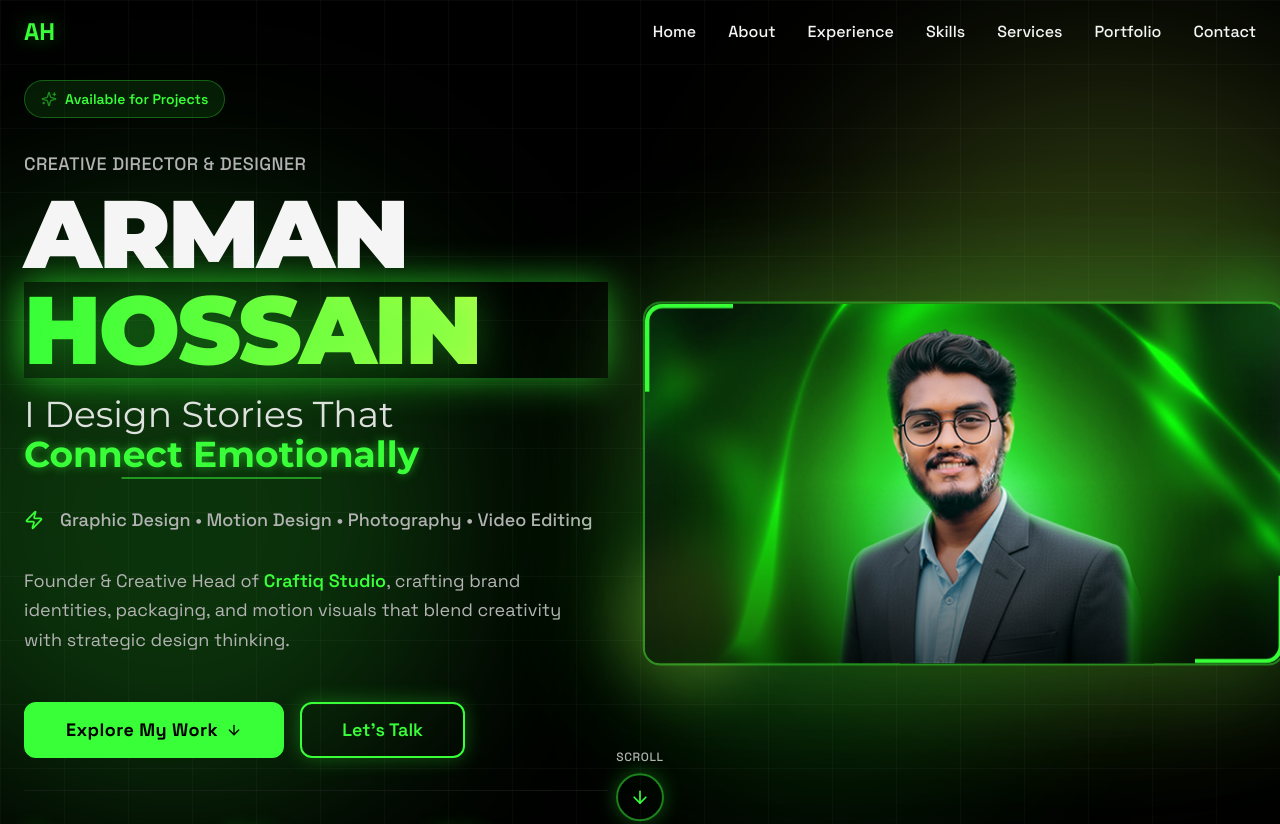
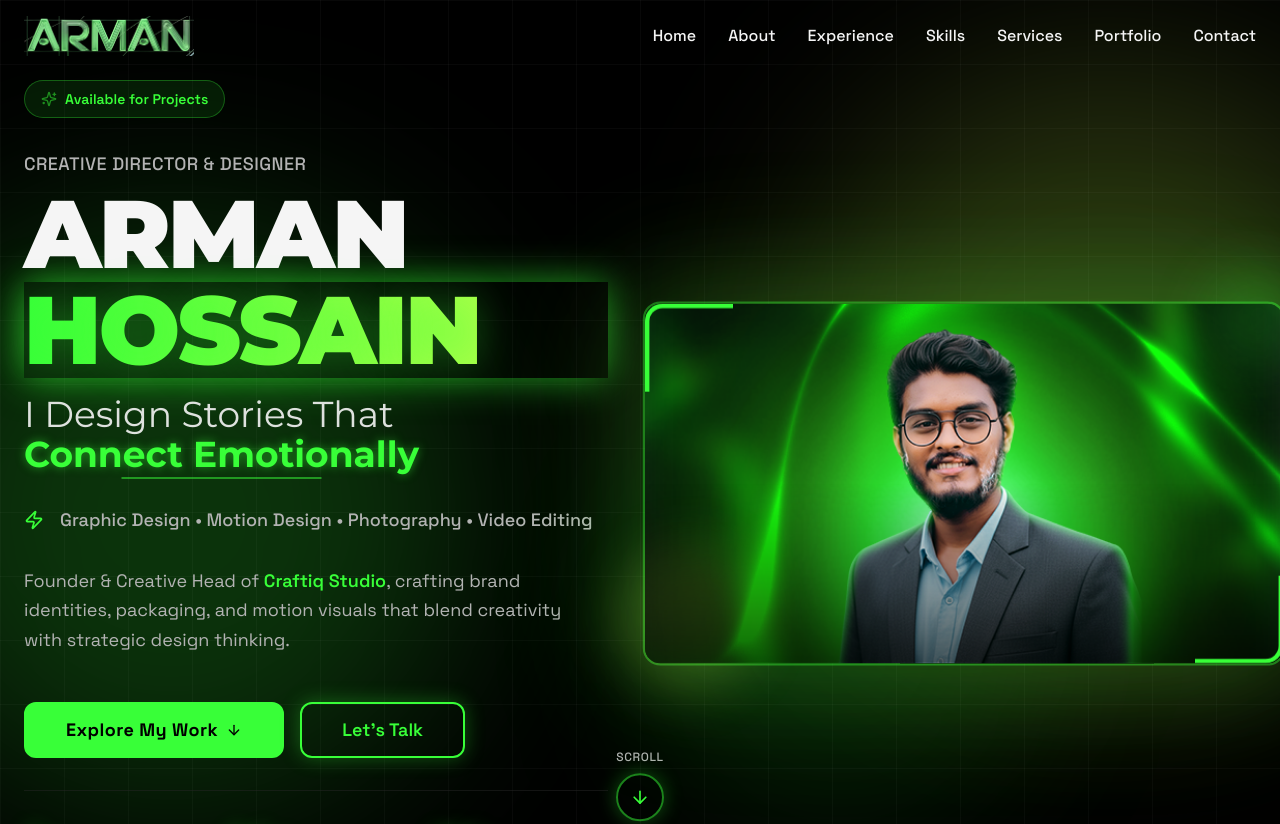
Before and after one commit to armandesign03-eng/arman-aura-design, a React (Vite) app: page / in a window 1280 px wide. Shown: the top 824 px of the page. Built offline with nearby package versions, Linux system fonts and the light colour scheme; the HTML template or start-up script is replaced by a standard one.

Commit message:
Add logo to header

```diff
--- a/src/components/Navigation.tsx
+++ b/src/components/Navigation.tsx
@@ -1,6 +1,7 @@
 import { useState, useEffect } from "react";
 import { Menu, X } from "lucide-react";
 import { Button } from "./ui/button";
+import logo from "@/assets/logo.png";
 
 const Navigation = () => {
   const [isScrolled, setIsScrolled] = useState(false);
@@ -42,9 +43,9 @@ const Navigation = () => {
         <div className="flex items-center justify-between">
           <button
             onClick={() => scrollToSection("home")}
-            className="text-2xl font-bold text-primary glow-text-md hover:glow-text-lg transition-all"
+            className="hover:opacity-80 transition-opacity"
           >
-            AH
+            <img src={logo} alt="Arman Logo" className="h-10 w-auto" />
           </button>
 
           {/* Desktop Navigation */}
```
Also changed, not shown: src/assets/logo.png (added).
